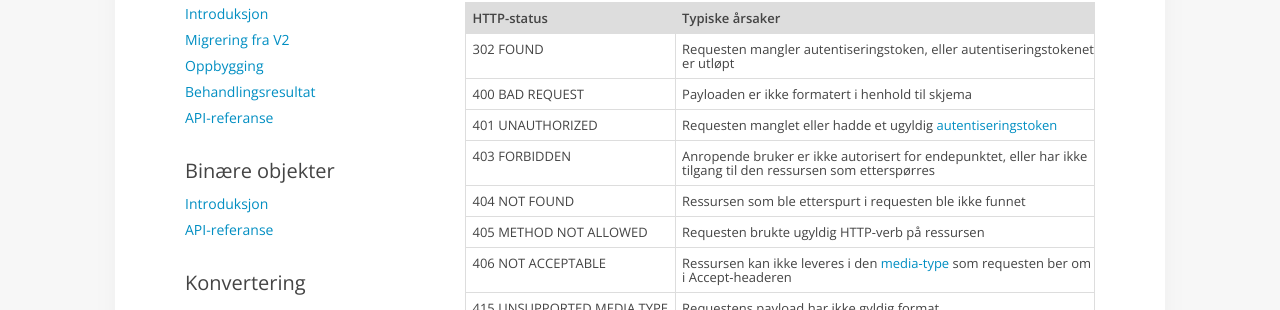
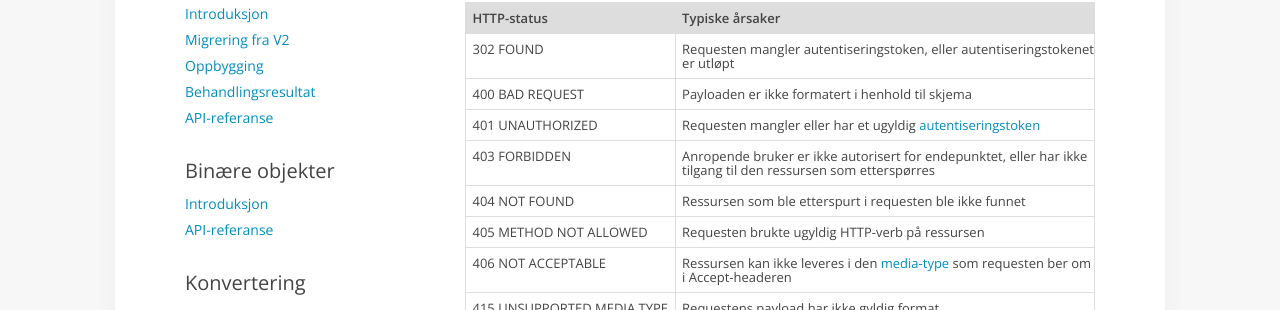
Before and after one commit to nvdb-vegdata/apiskrivdokumentasjon, a Jekyll site: the page built from feilhaandtering.md, in a window 1280 px wide. Shown: the part 436-746 px from the top of the page. Built offline with Jekyll 4.4.1, drawn with Linux system fonts in a browser that asks for light colours; our own code applies the rules of GitHub Pages for plain Markdown files.

Commit message:
NVDB-6169: Typos

```diff
--- a/feilhaandtering.md
+++ b/feilhaandtering.md
@@ -18,7 +18,7 @@ HTTP-status|Typiske årsaker
 -|-
 302&nbsp;FOUND|Requesten mangler autentiseringstoken, eller autentiseringstokenet er utløpt
 400&nbsp;BAD&nbsp;REQUEST|Payloaden er ikke formatert i henhold til skjema
-401&nbsp;UNAUTHORIZED|Requesten manglet eller hadde et ugyldig [autentiseringstoken](autentisering.md)
+401&nbsp;UNAUTHORIZED|Requesten mangler eller har et ugyldig [autentiseringstoken](autentisering.md)
 403&nbsp;FORBIDDEN|Anropende bruker er ikke autorisert for endepunktet, eller har ikke tilgang til den ressursen som etterspørres
 404&nbsp;NOT&nbsp;FOUND|Ressursen som ble etterspurt i requesten ble ikke funnet
 405&nbsp;METHOD&nbsp;NOT&nbsp;ALLOWED|Requesten brukte ugyldig HTTP-verb på ressursen
```
